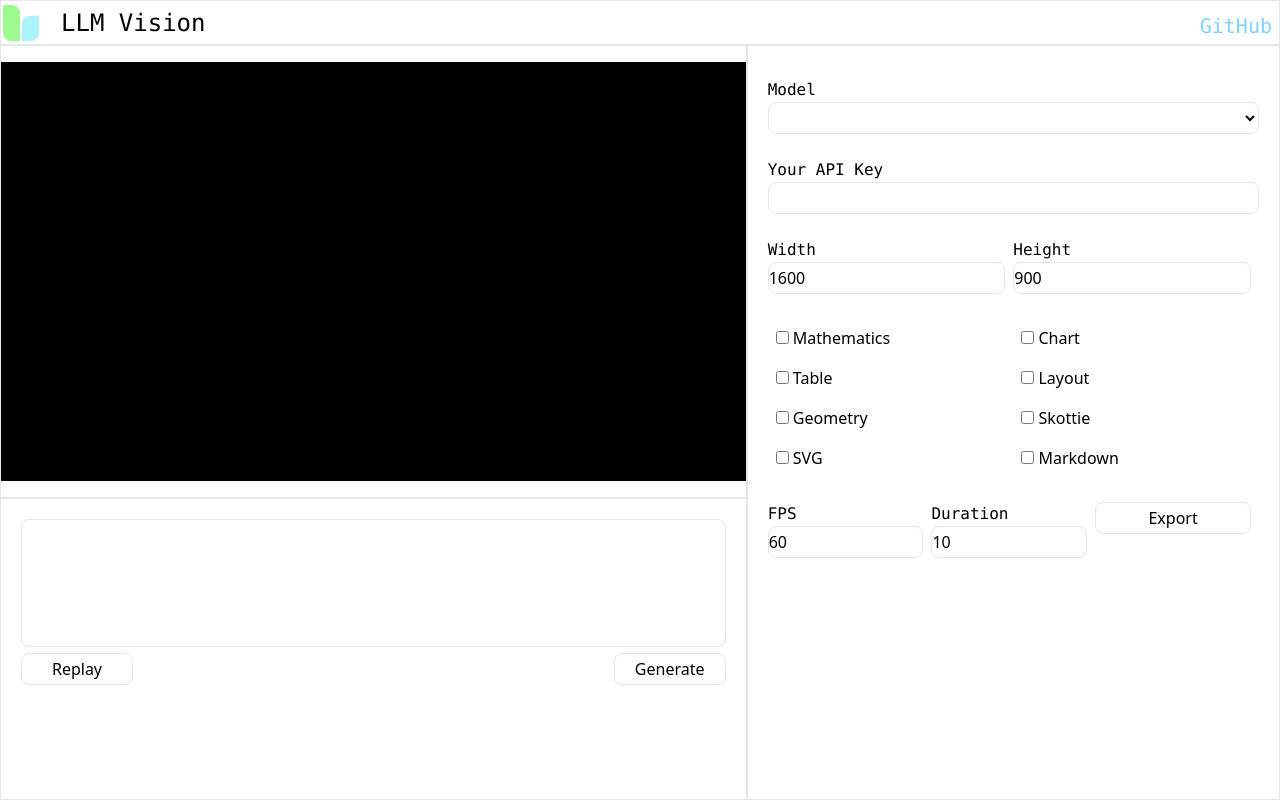
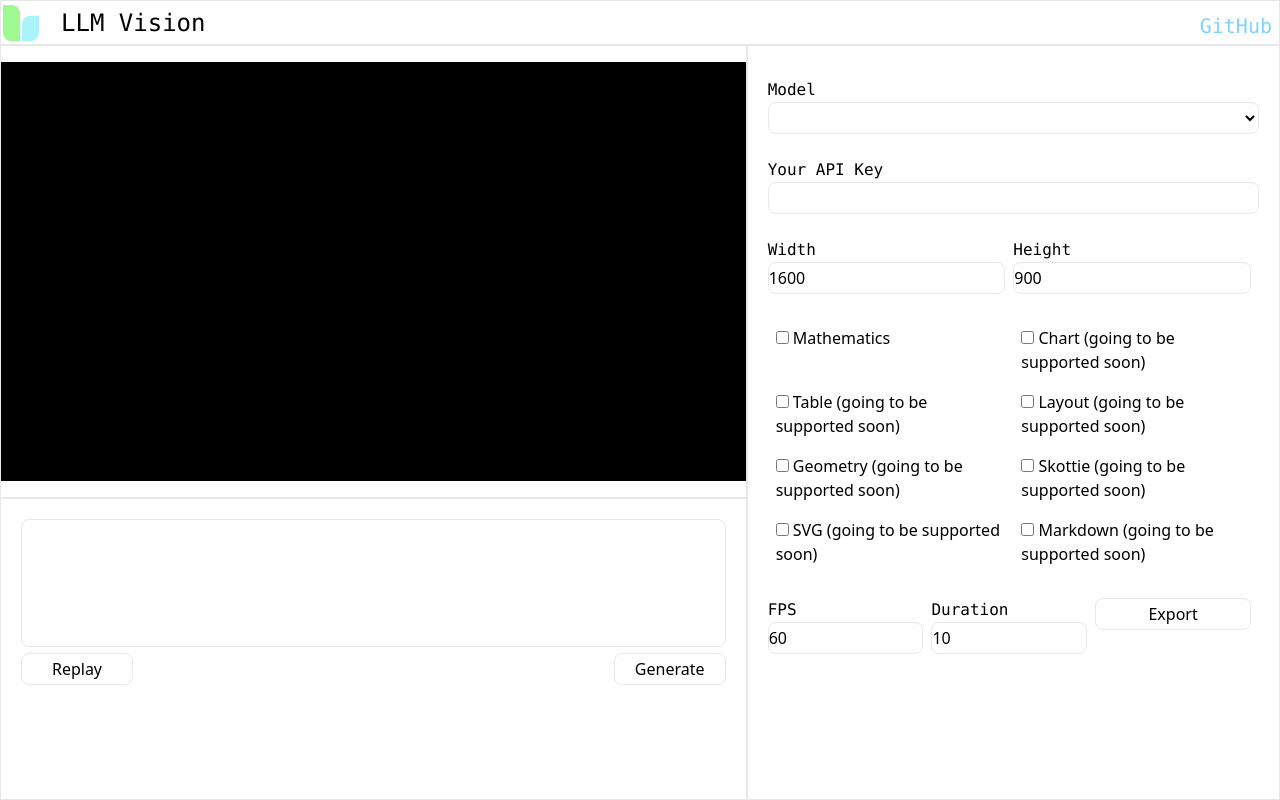
Before and after one commit to Bug-Duck/LLMVision, a Vue app in the folder packages/app/: page / in a window 1280 px wide. Built offline with nearby package versions, Linux system fonts and the light colour scheme.

Commit message:
feat: upgrade prompts

```diff
--- a/packages/app/src/App.vue
+++ b/packages/app/src/App.vue
@@ -183,13 +183,13 @@ async function gen(message: string) {
 
 const modsList = ref([
   'Mathematics',
-  'Chart',
-  'Table',
-  'Layout',
-  'Geometry',
-  'Skottie',
-  'SVG',
-  'Markdown',
+  'Chart (going to be supported soon)',
+  'Table (going to be supported soon)',
+  'Layout (going to be supported soon)',
+  'Geometry (going to be supported soon)',
+  'Skottie (going to be supported soon)',
+  'SVG (going to be supported soon)',
+  'Markdown (going to be supported soon)',
 ])
 
 function getStatus() {
--- a/packages/core/src/prompts/mod-math.ts
+++ b/packages/core/src/prompts/mod-math.ts
@@ -99,4 +99,50 @@ tick: the small line on the axis, it is used to mark the position of the axis.
 grid: the line between the axis, it is used to mark the position of the axis.
 
 If user want to generate a function, in default, we use \`NumberPlane\` as the parent widget.
+
+# \`NumberAxis\`
+
+A number axis is a widget that can be used to display a number line.
+
+arguments: \`length: [number, number]\`
+
+options:
+
+\`\`\`typescript
+export interface NumberAxisOptions extends WidgetOptions {
+  style?: NumberAxisStyle
+
+  /**
+   * The ratio of pixels to 1 tick, i.e. the division value
+   */
+  division?: number
+
+  /**
+   * The trend of the axis, i.e. the function that maps the division to the axis value
+   * For example, if the division is 50, the trend is (x => x / 50), this is default value, too
+   */
+  trend?: Trend
+}
+
+export interface NumberAxisStyle extends WidgetStyle {
+  /**
+   * If display ticks.
+   */
+  ticks?: boolean
+  tickColor?: Color
+
+  /**
+   * if display the number or text under the ticks of the axis
+   */
+  texts?: boolean
+  textColor?: Color
+  textSize?: number
+
+  /**
+   * The color of the axis
+   */
+  color?: Color
+}
+\`\`\`
+
 `
```
